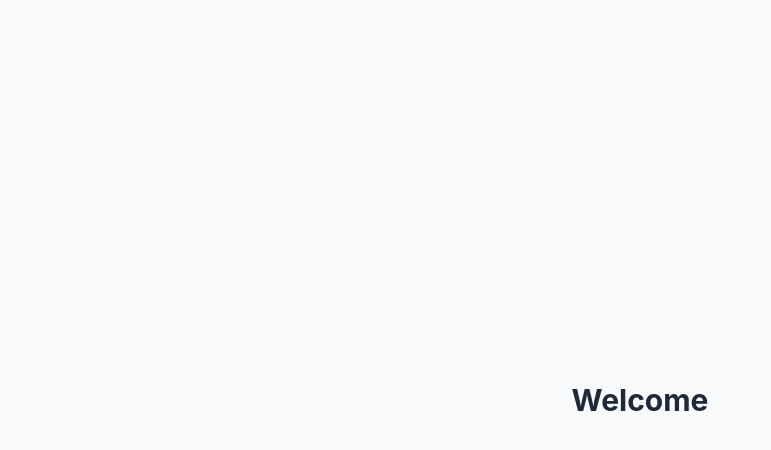
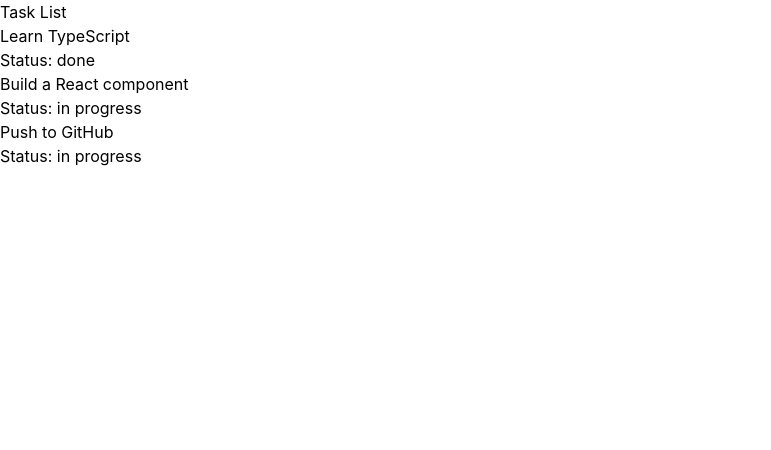
Before and after one commit to krikor-s/code-impact-training, a React (Vite) app in the folder frontend/: page / in a window 1280 px wide. Shown: the top 450 px of the page, without its empty margins (0-771 px from the left). Built offline with nearby package versions, Linux system fonts and the light colour scheme.

Commit message:
feat(frontend): add TaskCard component and Task type (#10)

```diff
--- a/frontend/src/App.tsx
+++ b/frontend/src/App.tsx
@@ -1,7 +1,28 @@
-export default function App() {
+import { useState } from "react";
+import type { Task } from "./types";
+
+function TaskCard({ task }: { task: Task }) {
   return (
-    <div className="min-h-screen flex items-center justify-center bg-gray-50">
-      <h1 className="text-3xl font-bold text-gray-800">Welcome</h1>
+    <div>
+      <h2>{task.title}</h2>
+      <p>Status: {task.completed ? "done" : "in progress"}</p>
     </div>
   );
 }
+
+export default function App() {
+  const [tasks] = useState<Task[]>([
+    { id: "1", title: "Learn TypeScript", completed: true },
+    { id: "2", title: "Build a React component", completed: false },
+    { id: "3", title: "Push to GitHub", completed: false },
+  ]);
+
+  return (
+    <div>
+      <h1>Task List</h1>
+      {tasks.map((task) => (
+        <TaskCard key={task.id} task={task} />
+      ))}
+    </div>
+  );
+}
--- /dev/null
+++ b/frontend/src/types.ts
@@ -0,0 +1,6 @@
+export type Task = {
+  id: string;
+  title: string;
+  completed: boolean;
+  dueDate?: Date;
+};
```
